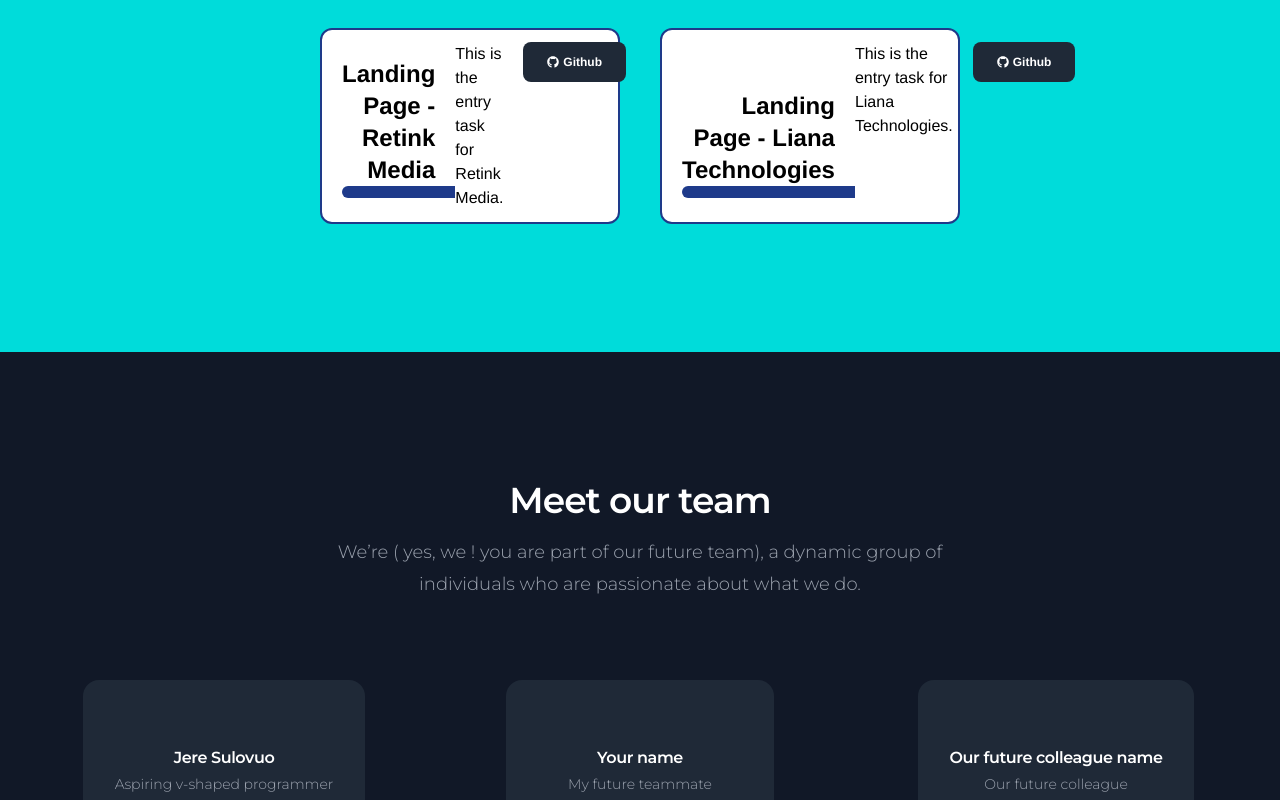
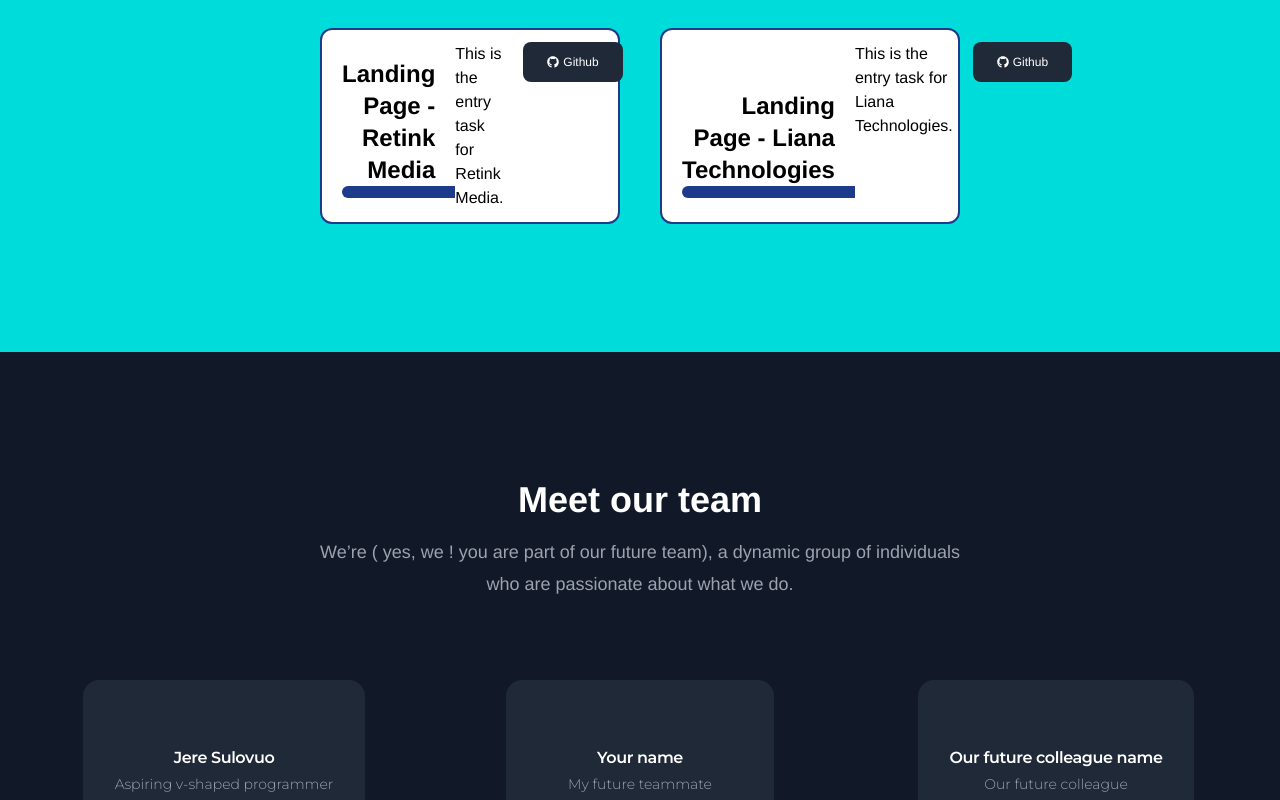
Before and after one commit to chungvuiloong/simple_portfolio, a React (Create React App) app: page / in a window 1280 px wide. Shown: the part 1472-2272 px from the top of the page. Built offline with nearby package versions, Linux system fonts and the light colour scheme.

Commit message:
Updated h2 and paragraph with typography.

```diff
--- a/src/pages/Team.tsx
+++ b/src/pages/Team.tsx
@@ -1,4 +1,6 @@
 // import Cookies from "js-cookie";
+
+import { Typography } from "@material-tailwind/react"
 
 const people = [
     {
@@ -56,10 +58,10 @@
       <section className="bg-gray-900 py-24 sm:py-32">
         <div className="mx-auto max-w-7xl px-6 text-center lg:px-8">
           <div className="mx-auto max-w-2xl">
-            <h2 className="text-3xl font-bold tracking-tight text-white sm:text-4xl">Meet our team</h2>
-            <p className="mt-4 text-lg leading-8 text-gray-400">
-              We’re ( yes, we ! you are part of our future team), a dynamic group of individuals who are passionate about what we do.
-            </p>
+			<Typography variant='h2' color='white'>Meet our team</Typography>
+			<Typography variant='paragraph' className="mt-4 text-lg leading-8 text-gray-400">
+				We’re ( yes, we ! you are part of our future team), a dynamic group of individuals who are passionate about what we do.
+           </Typography>
           </div>
           <ul
             className="mx-auto mt-20 grid max-w-2xl grid-cols-1 gap-6 sm:grid-cols-2 lg:mx-0 lg:max-w-none lg:grid-cols-3 lg:gap-8"
```
